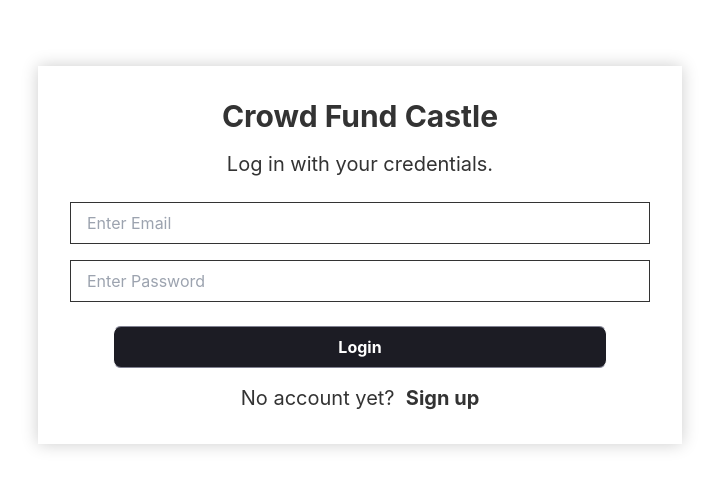
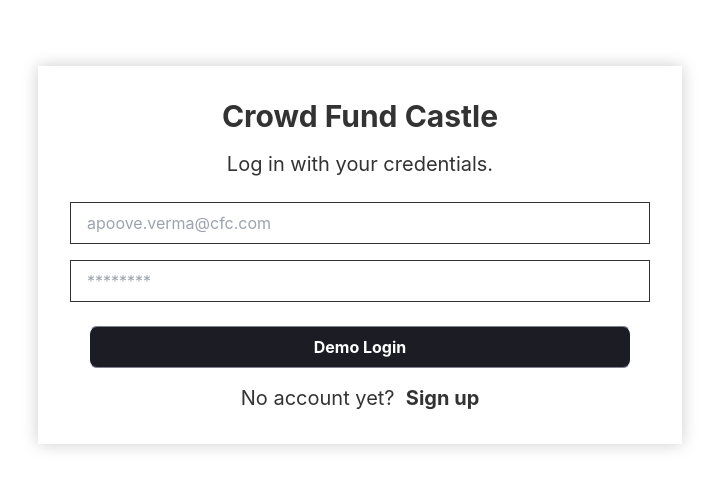
Before and after one commit to Apoorve8055/Crowd-Fund-Castle, a React (Vite) app: page /login in a window 1280 px wide. Shown: the part 145-634 px from the top of the page, without its empty margins (280-999 px from the left). Built offline with nearby package versions, Linux system fonts and the light colour scheme.

Commit message:
Demo Login Added

```diff
--- a/src/pages/Login.jsx/Login.jsx
+++ b/src/pages/Login.jsx/Login.jsx
@@ -27,8 +27,8 @@ const Login = () => {
           Log in with your credentials.
         </div>
         <div className="flex flex-wrap py-2 gap-4">
-          {renderInput("Enter Email", "email")}
-          {renderInput("Enter Password", "password")}
+          {renderInput("apoove.verma@cfc.com", "email")}
+          {renderInput("********", "password")}
         </div>
         <div className="flex justify-center items-center">
           {motionHoverAndTap(
@@ -36,7 +36,7 @@ const Login = () => {
               onClick={handelLogin}
               className="px-32 sm:px-56 py-2 w-auto font-bold text-dark-primaryTextColor bg-dark-cardBgColor border border-y-dark-secondaryTextColor rounded-lg cursor-pointer hover:bg-light-backgroundColor hover:text-dark-backgroundColor transition duration-300 ease-in-out"
             >
-              Login
+              Demo Login
             </button>
           )}
         </div>
```
